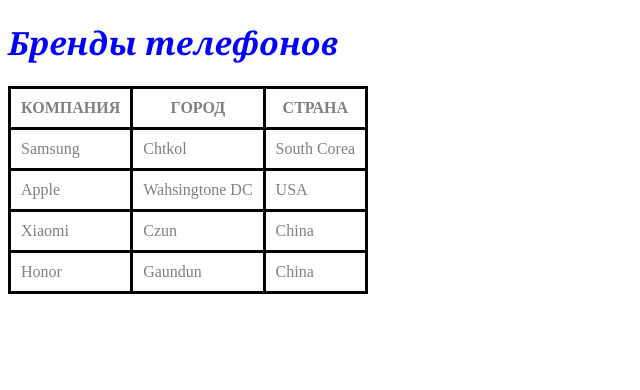
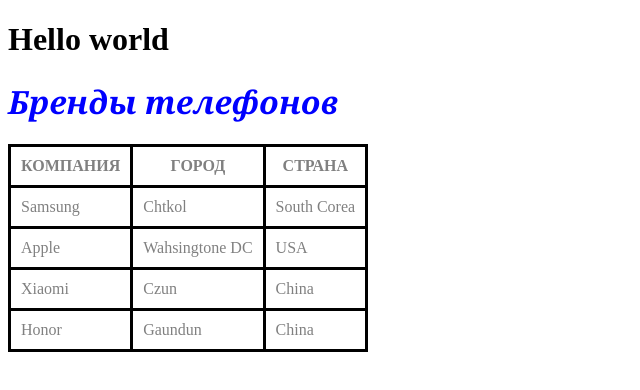
Before and after one commit to razorage/GridViewGit, a plain HTML site: page index.html in a window 1280 px wide. Shown: the whole page, without its empty margins (0-640 px from the left). Drawn offline with Linux system fonts and the light colour scheme.

Commit message:
second commit

```diff
--- a/index.html
+++ b/index.html
@@ -5,9 +5,10 @@
     <meta http-equiv="X-UA-Compatible" content="IE=edge">
     <meta name="viewport" content="width=device-width, initial-scale=1.0">
     <link rel="stylesheet" href="index.css">
-    <title>Document</title>
+    <title>GridView 2</title>
 </head>
 <body>
+    <h1>Hello world</h1>
     <script src="GridView.js"></script>
     <script src="index.js"></script>
 </body>
```
